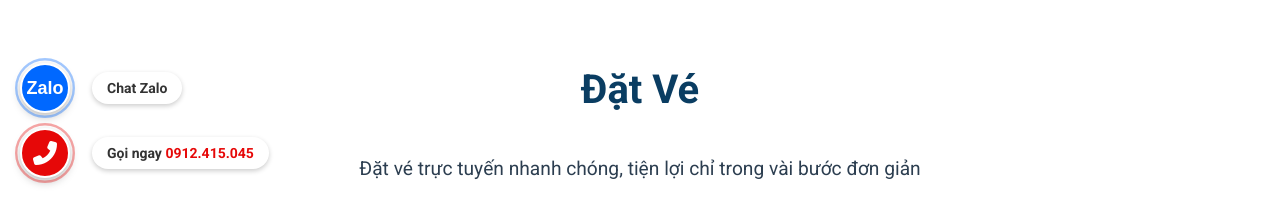
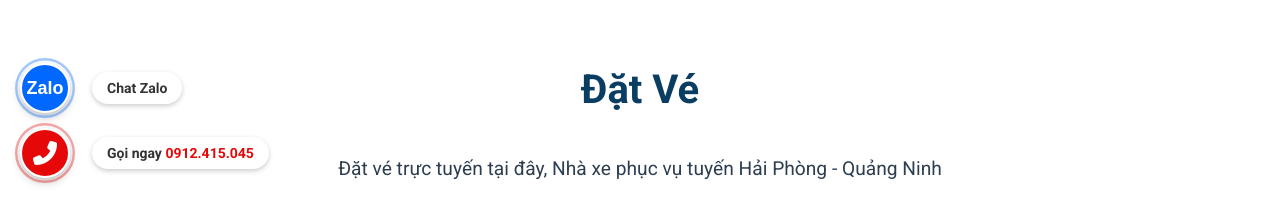
Before and after one commit to TienAnhh/Landing_Page_Limousine_ThuyDuong, a website built with Vite: page index.html in a window 1280 px wide. Shown: the part 602-800 px from the top of the page. Built offline with nearby package versions, Linux system fonts and the light colour scheme.

Commit message:
Update index.html

```diff
--- a/index.html
+++ b/index.html
@@ -119,7 +119,7 @@ In your html page, add the snippet and call gtag_report_conversion when someone
   <section id="booking" class="booking">
     <div class="container">
       <h2 class="section-title">Đặt Vé</h2>
-      <p class="section-subtitle">Đặt vé trực tuyến nhanh chóng, tiện lợi chỉ trong vài bước đơn giản</p>
+      <p class="section-subtitle">Đặt vé trực tuyến tại đây, Nhà xe phục vụ tuyến Hải Phòng - Quảng Ninh</p>
 
       <form id="bookingForm" class="booking-form">
         <div class="form-row">
```
